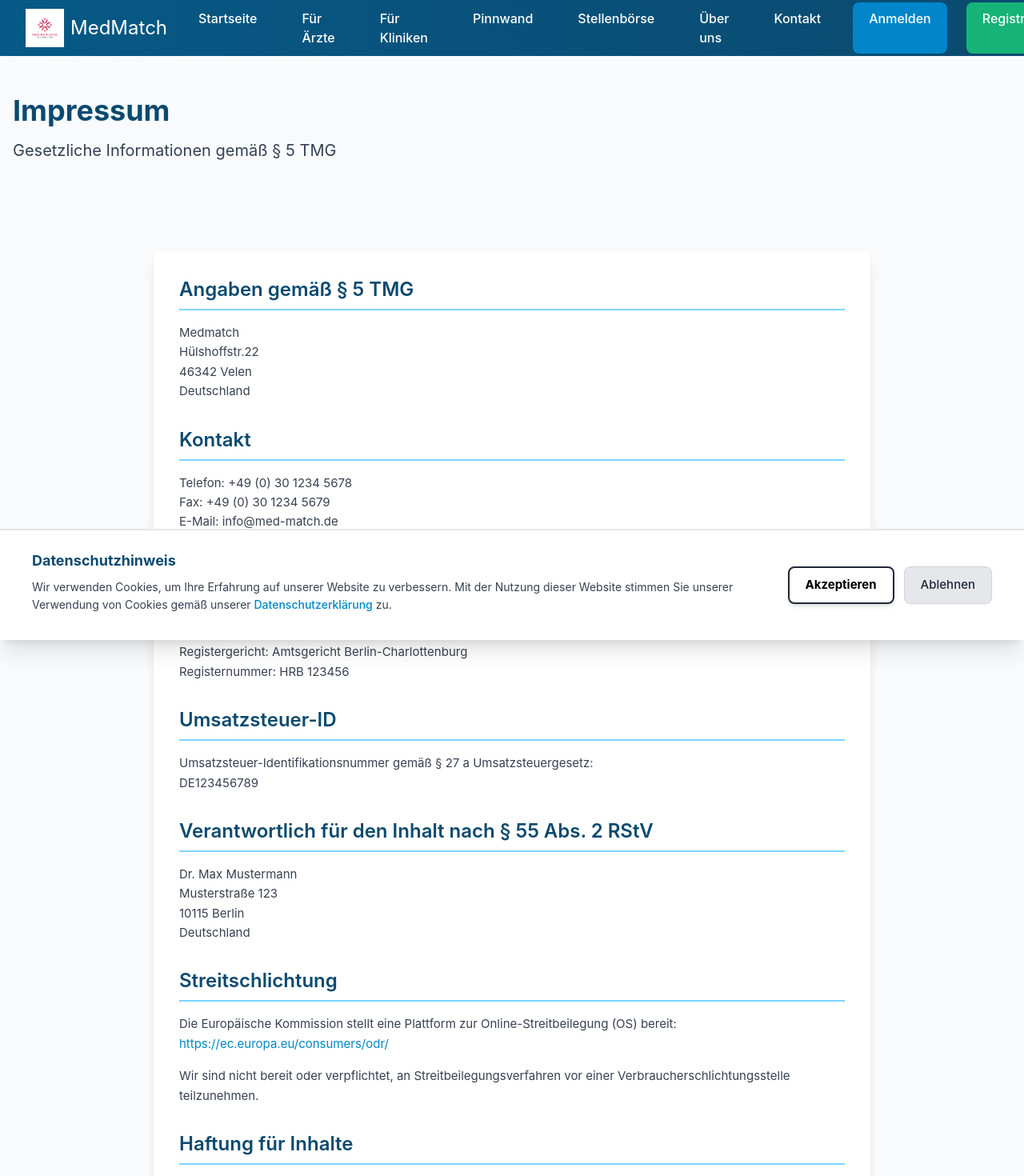
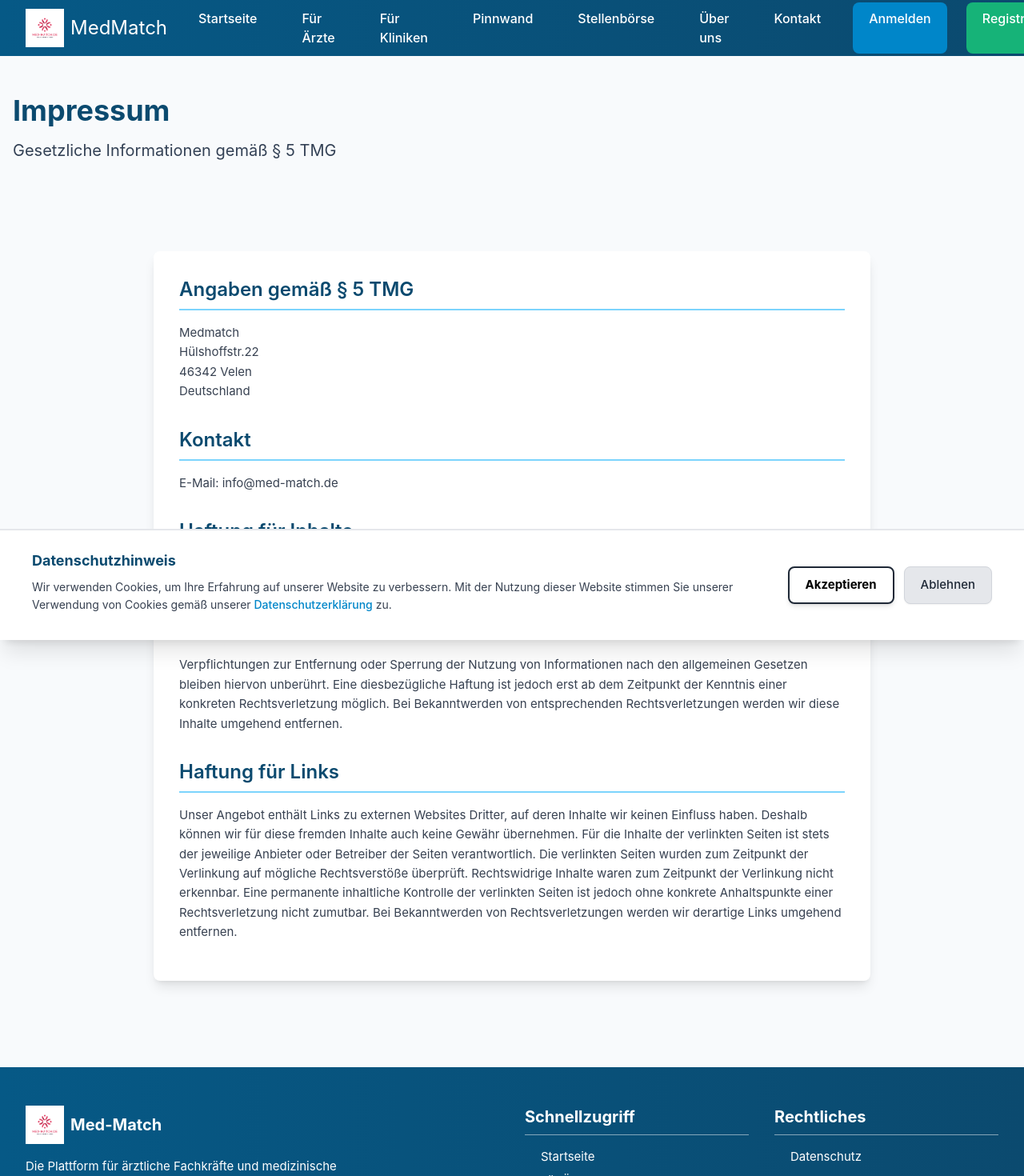
Before and after one commit to seppelz/arztvermittlung, a Vue app: page /imprint in a window 1280 px wide. Shown: the top 1470 px of the page at 80% size. Built offline with nearby package versions, Linux system fonts and the light colour scheme.

Commit message:
Update: Änderungen an der Impressumsseite

```diff
--- a/src/components/layout/AppFooter.vue
+++ b/src/components/layout/AppFooter.vue
@@ -10,7 +10,7 @@
               alt="MedMatch Logo"
               class="h-12 w-auto"
             />
-            <span class="text-xl font-bold text-white">MedMatch</span>
+            <span class="text-xl font-bold text-white">Med-Match</span>
           </div>
           <p class="text-white mb-6 max-w-md">
             Die Plattform für ärztliche Fachkräfte und medizinische Einrichtungen.
--- a/src/services/bulletin.service.js
+++ b/src/services/bulletin.service.js
@@ -59,9 +59,28 @@ class BulletinService {
    */
   async createBulletin(bulletinData) {
     try {
-      const response = await api.post('/bulletin', bulletinData);
+      // Process the data to ensure dates are properly formatted
+      const processedData = { ...bulletinData };
+
+      // Ensure startDate is properly set for job listings
+      if ((bulletinData.messageType === 'Angebot' || bulletinData.messageType === 'Gesuch') && bulletinData.startDate) {
+        // Ensure startDate is a Date object (if string, convert to Date)
+        if (typeof bulletinData.startDate === 'string') {
+          processedData.startDate = new Date(bulletinData.startDate);
+        }
+
+        console.log('BulletinService: Using startDate for job listing:', processedData.startDate);
+      } else if ((bulletinData.messageType === 'Angebot' || bulletinData.messageType === 'Gesuch') && !bulletinData.startDate) {
+        // If no startDate provided for job listings, set to current date
+        processedData.startDate = new Date();
+        console.log('BulletinService: No startDate provided, using current date:', processedData.startDate);
+      }
+
+      const response = await api.post('/bulletin', processedData);
       return response.data;
     } catch (error) {
+      console.error('BulletinService: Error creating bulletin:', error);
+      console.error('BulletinService: Error details:', error.response || error.message);
       throw error;
     }
   }
@@ -74,9 +93,24 @@ class BulletinService {
    */
   async updateBulletin(id, bulletinData) {
     try {
-      const response = await api.patch(`/bulletin/${id}`, bulletinData);
+      // Process the data to ensure dates are properly formatted
+      const processedData = { ...bulletinData };
+
+      // Ensure startDate is properly set for job listings if provided
+      if (bulletinData.startDate) {
+        // Ensure startDate is a Date object (if string, convert to Date)
+        if (typeof bulletinData.startDate === 'string') {
+          processedData.startDate = new Date(bulletinData.startDate);
+        }
+
+        console.log('BulletinService: Using startDate for update:', processedData.startDate);
+      }
+
+      const response = await api.patch(`/bulletin/${id}`, processedData);
       return response.data;
     } catch (error) {
+      console.error('BulletinService: Error updating bulletin:', error);
+      console.error('BulletinService: Error details:', error.response || error.message);
       throw error;
     }
   }
--- a/src/views/ArztboersePage.vue
+++ b/src/views/ArztboersePage.vue
@@ -289,7 +289,7 @@
 
           <div v-if="messageSent" class="mt-6 p-4 bg-success bg-opacity-10 text-success rounded-lg border-2 border-success">
             <p class="font-semibold">Vielen Dank für Ihre Nachricht!</p>
-            <p>Ihre Nachricht wurde erfolgreich veröffentlicht.</p>
+            <p>Ihre Nachricht wurde zur Freigabe weitergeleitet.</p>
           </div>
         </div>
       </div>
--- a/src/views/ImprintPage.vue
+++ b/src/views/ImprintPage.vue
@@ -26,48 +26,11 @@
             <div>
               <h2 class="text-2xl font-semibold mb-4">Kontakt</h2>
               <p class="text-gray-700">
-                Telefon: +49 (0) 30 1234 5678<br>
-                Fax: +49 (0) 30 1234 5679<br>
                 E-Mail: info@med-match.de
               </p>
             </div>
 
             <div>
-              <h2 class="text-2xl font-semibold mb-4">Registereintrag</h2>
-              <p class="text-gray-700">
-                Eintragung im Handelsregister<br>
-                Register: Handelsregister<br>
-                Registergericht: Amtsgericht Berlin-Charlottenburg<br>
-                Registernummer: HRB 123456
-              </p>
-            </div>
-
-            <div>
-              <h2 class="text-2xl font-semibold mb-4">Umsatzsteuer-ID</h2>
-              <p class="text-gray-700">
-                Umsatzsteuer-Identifikationsnummer gemäß § 27 a Umsatzsteuergesetz:<br>
-                DE123456789
-              </p>
-            </div>
-
-            <div>
-              <h2 class="text-2xl font-semibold mb-4">Verantwortlich für den Inhalt nach § 55 Abs. 2 RStV</h2>
-              <p class="text-gray-700">
-                Dr. Max Mustermann<br>
-                Musterstraße 123<br>
-                10115 Berlin<br>
-                Deutschland
-              </p>
-            </div>
-
-            <div>
-              <h2 class="text-2xl font-semibold mb-4">Streitschlichtung</h2>
-              <p class="text-gray-700 mb-4">
-                Die Europäische Kommission stellt eine Plattform zur Online-Streitbeilegung (OS) bereit: <a href="https://ec.europa.eu/consumers/odr/" target="_blank" class="text-primary hover:underline">https://ec.europa.eu/consumers/odr/</a>
-              </p>
-              <p class="text-gray-700">
-                Wir sind nicht bereit oder verpflichtet, an Streitbeilegungsverfahren vor einer Verbraucherschlichtungsstelle teilzunehmen.
-              </p>
             </div>
 
             <div>
@@ -86,13 +49,6 @@
                 Unser Angebot enthält Links zu externen Websites Dritter, auf deren Inhalte wir keinen Einfluss haben. Deshalb können wir für diese fremden Inhalte auch keine Gewähr übernehmen. Für die Inhalte der verlinkten Seiten ist stets der jeweilige Anbieter oder Betreiber der Seiten verantwortlich. Die verlinkten Seiten wurden zum Zeitpunkt der Verlinkung auf mögliche Rechtsverstöße überprüft. Rechtswidrige Inhalte waren zum Zeitpunkt der Verlinkung nicht erkennbar. Eine permanente inhaltliche Kontrolle der verlinkten Seiten ist jedoch ohne konkrete Anhaltspunkte einer Rechtsverletzung nicht zumutbar. Bei Bekanntwerden von Rechtsverletzungen werden wir derartige Links umgehend entfernen.
               </p>
             </div>
-
-            <div>
-              <h2 class="text-2xl font-semibold mb-4">Urheberrecht</h2>
-              <p class="text-gray-700">
-                Die durch die Seitenbetreiber erstellten Inhalte und Werke auf diesen Seiten unterliegen dem deutschen Urheberrecht. Die Vervielfältigung, Bearbeitung, Verbreitung und jede Art der Verwertung außerhalb der Grenzen des Urheberrechtes bedürfen der schriftlichen Zustimmung des jeweiligen Autors bzw. Erstellers. Downloads und Kopien dieser Seite sind nur für den privaten, nicht kommerziellen Gebrauch gestattet. Soweit die Inhalte auf dieser Seite nicht vom Betreiber erstellt wurden, werden die Urheberrechte Dritter beachtet. Insbesondere werden Inhalte Dritter als solche gekennzeichnet. Sollten Sie trotzdem auf eine Urheberrechtsverletzung aufmerksam werden, bitten wir um einen entsprechenden Hinweis. Bei Bekanntwerden von Rechtsverletzungen werden wir derartige Inhalte umgehend entfernen.
-              </p>
-            </div>
           </div>
         </div>
       </div>
```
